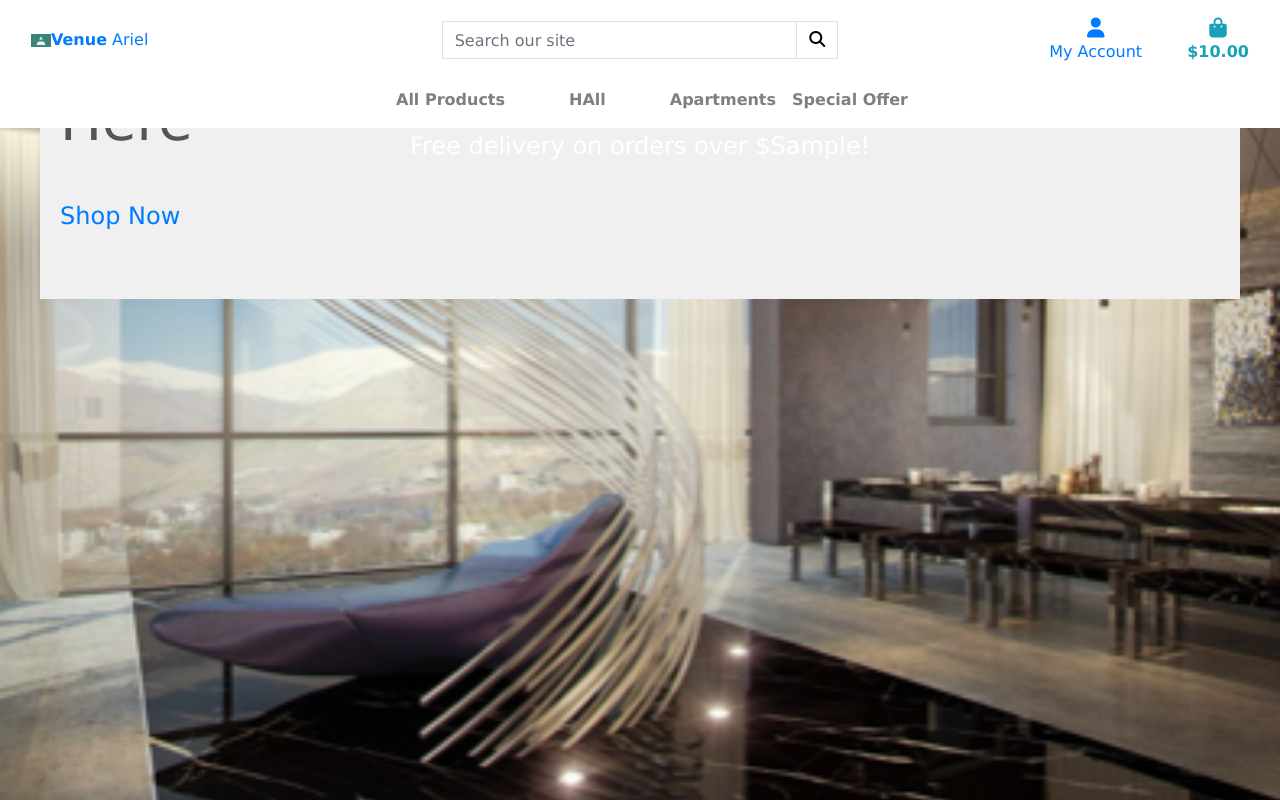
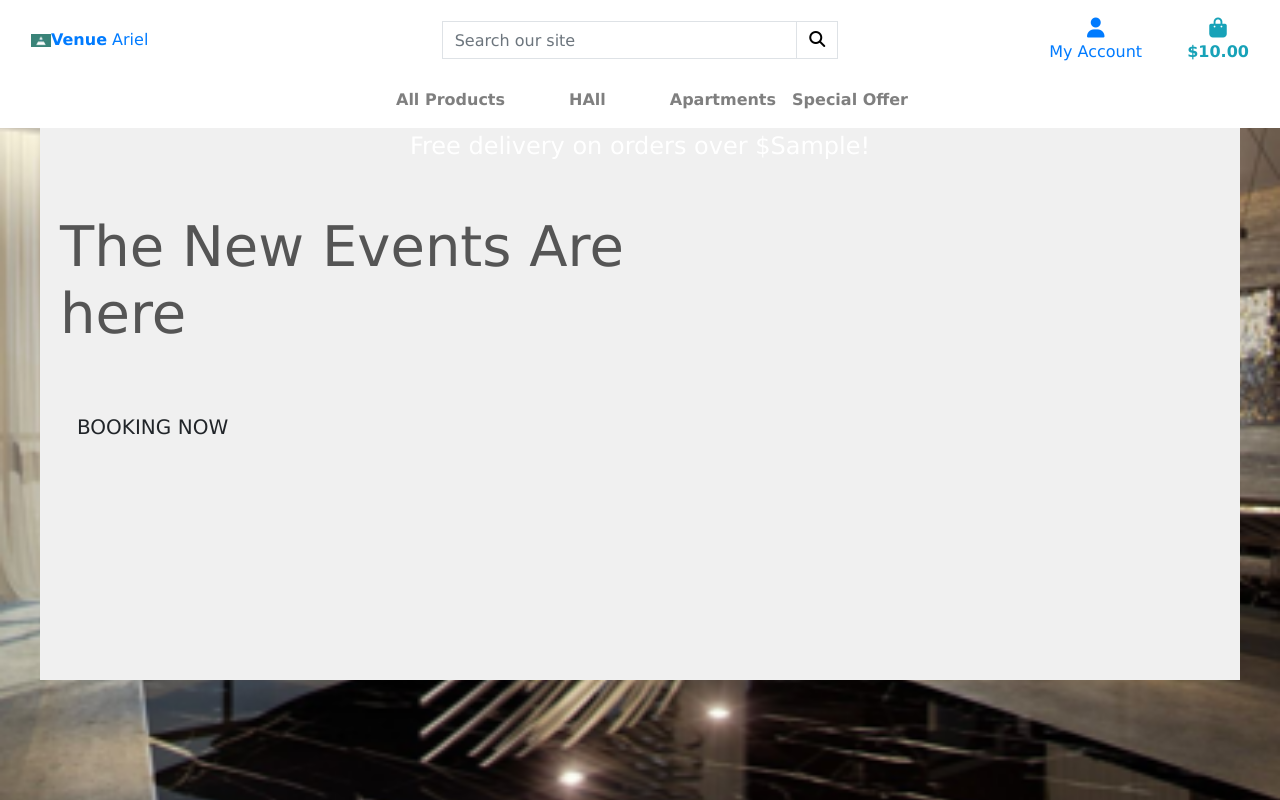
Before and after one commit to leslylopez43/VenueDjango, a Django app: template home/templates/home/index.html in a window 1280 px wide. Run offline with Django 3.2, Linux system fonts and the light colour scheme; the template is opened without the code that fills it: most values are stand-ins (such as "Sample title", 1, 10 or a date in 2020); some libraries are stand-ins or nearby versions.

Commit message:
my index file

```diff
--- a/home/templates/home/index.html
+++ b/home/templates/home/index.html
@@ -2,25 +2,26 @@
 {% load static %}
 
 {% block page_header %}
-{% endblock %}
-    <div class="container header_container">
+    <div class="container header-container">
         <div class="row">
-            <div class="col">
+            <div class="col"></div>
         </div>
     </div>
-    </div>
-{% block content%}
-<div class="container">
+{% endblock %}
+
+{% block content %}
+    <div class="container h-100">
         <div class="row h-100">
             <div class="col-7 col-md-6 my-auto">
-            <h1 class="display-4 logo-font text-black">The New events Are Here
+                <h1 class="display-4 logo-font text-black">
+                    The New Events Are here
                 </h1>
                 <div class="my-5">
                     <h4>
-                <a href="" clas="shop-now-button btn btn-lg rounded-0 text-uppercase py-3">Shop Now</a>
+                        <a href="" class="shop-now-button btn btn-lg rounded-0 text-uppercase py-3">Booking Now</a>
                     </h4>
                 </div>
             </div>
         </div>
     </div>
-{% endblock%}
+{% endblock %}
```
Also changed, not shown: templates/allauth/base.html (+5 -3 lines). Lines whose indentation alone changed are shown as unchanged.
